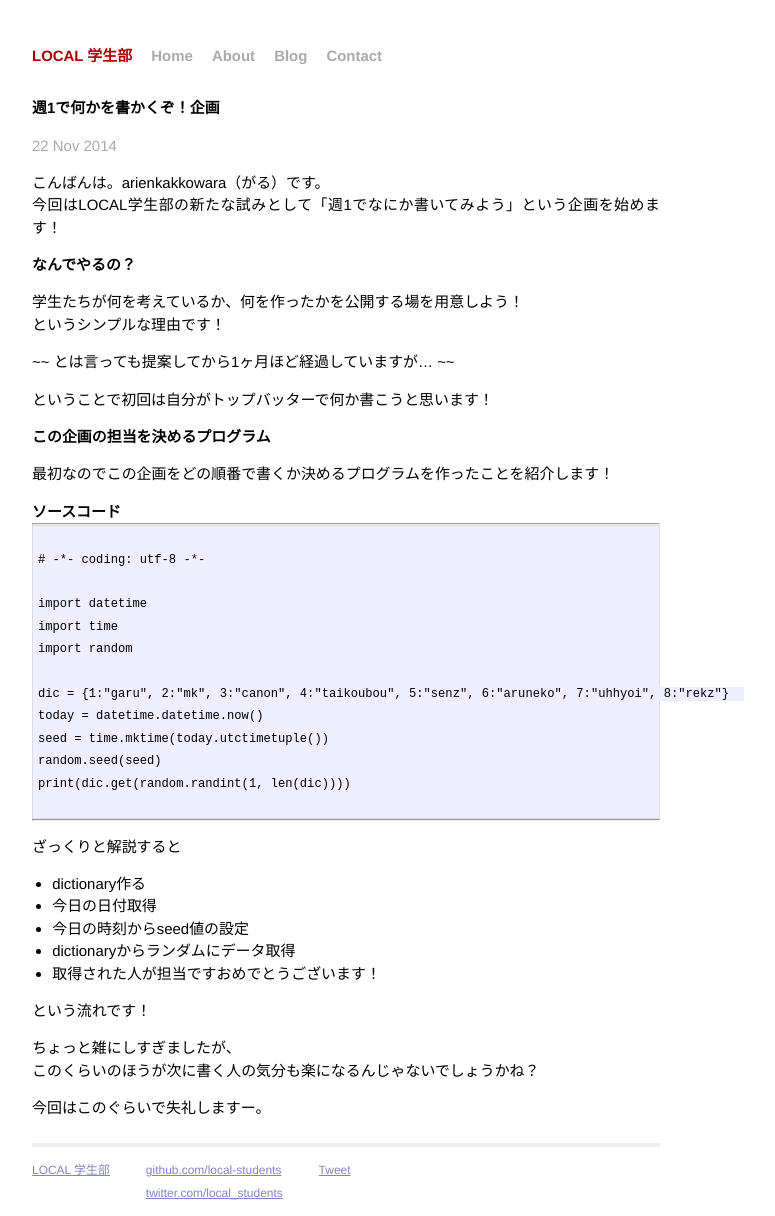
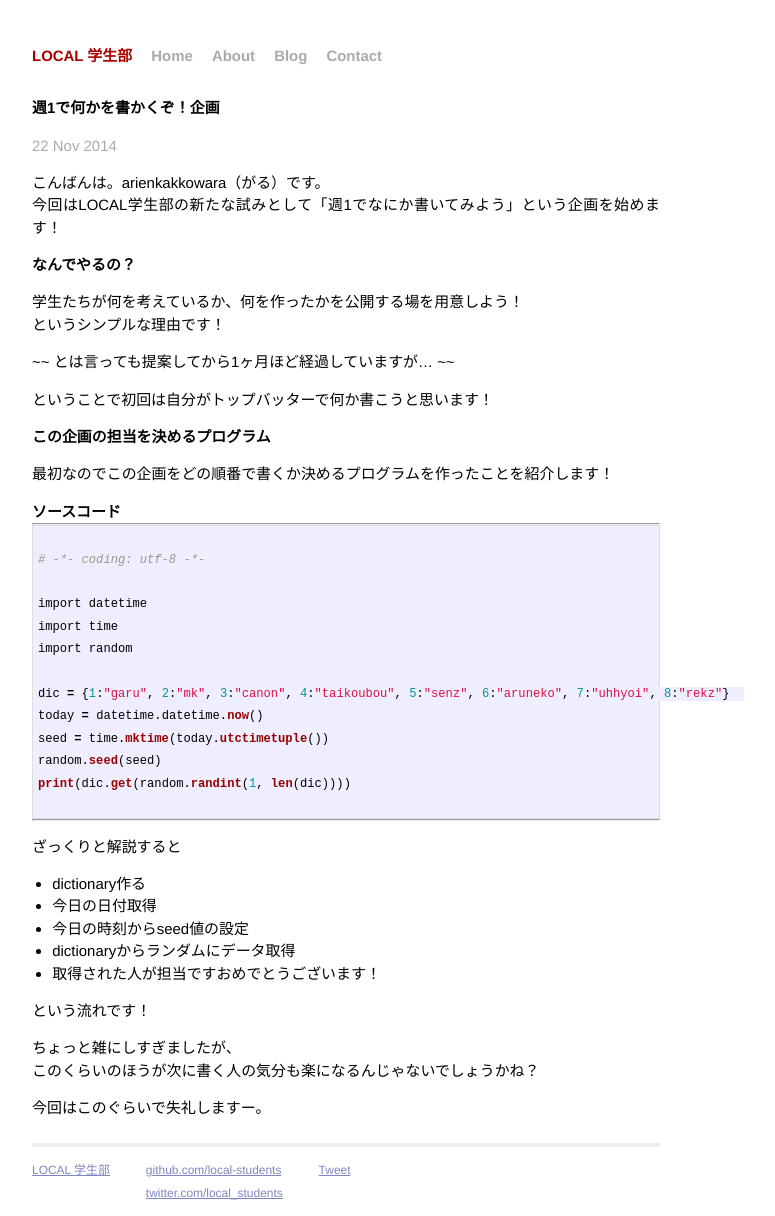
Before and after one commit to local-students/local-students.github.io, a Jekyll site: the page built from _posts/2014-11-22-doodling.markdown, in a window 1280 px wide. Shown: the whole page, without its empty margins (294-1069 px from the left). Built offline with Jekyll 4.4.1, drawn with Linux system fonts in a browser that asks for light colours; Markdown is read by kramdown in place of the engine named in the settings; comment, search, counter and statistics services are not loaded.

Commit message:
naosita
kondokoso

````diff
--- a/_posts/2014-11-22-doodling.markdown
+++ b/_posts/2014-11-22-doodling.markdown
@@ -26,7 +26,7 @@ categories: doodling
 
 -------------
 
-```python:hoge.py
+```python
 
 # -*- coding: utf-8 -*-
 
````
